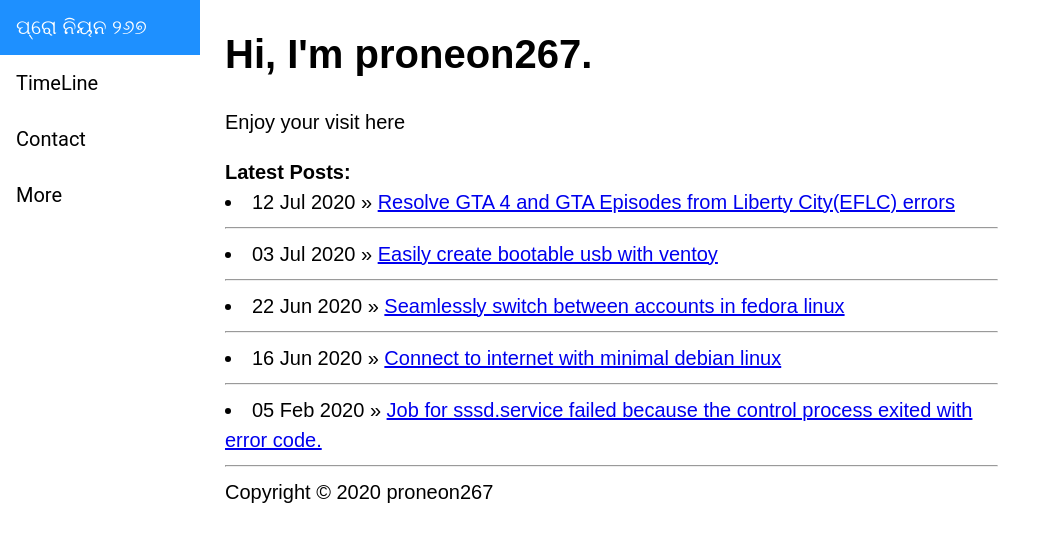
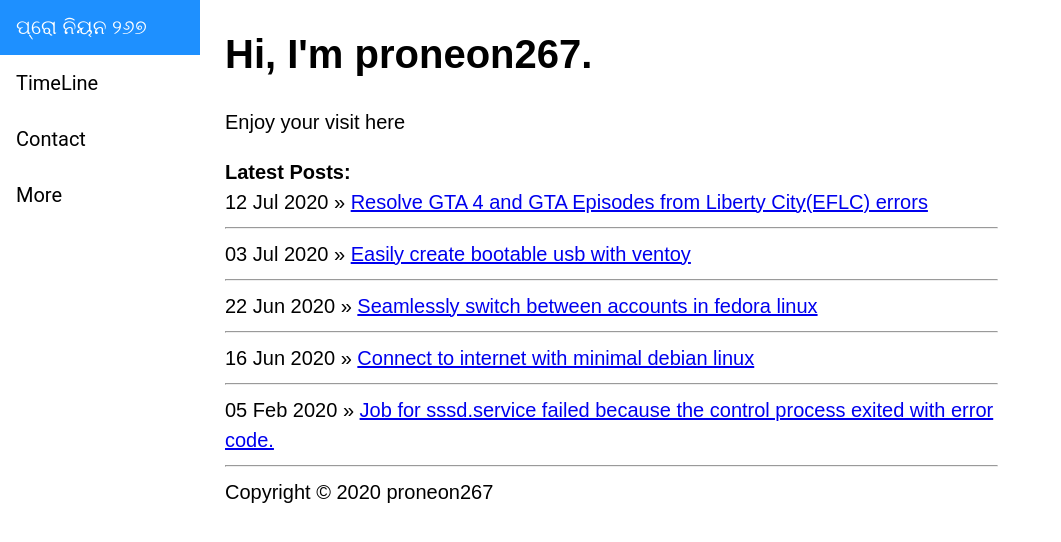
Before and after one commit to proneon267/proneon267.github.io, a Jekyll site: the page built from index.html, in a window 1280 px wide and 1002 px high. Shown: the top 542 px of the window, without its empty margins (0-1061 px from the left). Built offline with Jekyll 4.4.1, drawn with Linux system fonts in a browser that asks for light colours.

Commit message:
Update index.html

```diff
--- a/index.html
+++ b/index.html
@@ -5,7 +5,7 @@ description: Welcome to proneon267
 ---
 <h1>Hi, I'm proneon267.</h1>
 <p>Enjoy your visit here</p>
-<div class="latest">
+<div class="latest nobullet">
 <b>Latest Posts:</b>
 {% for post in site.posts limit:5 %}
 	<li><span>{{ post.date | date_to_string }}</span> » <a href="{{ post.url }}" title="{{ post.title }}">{{ post.title }}</a></li>
```
